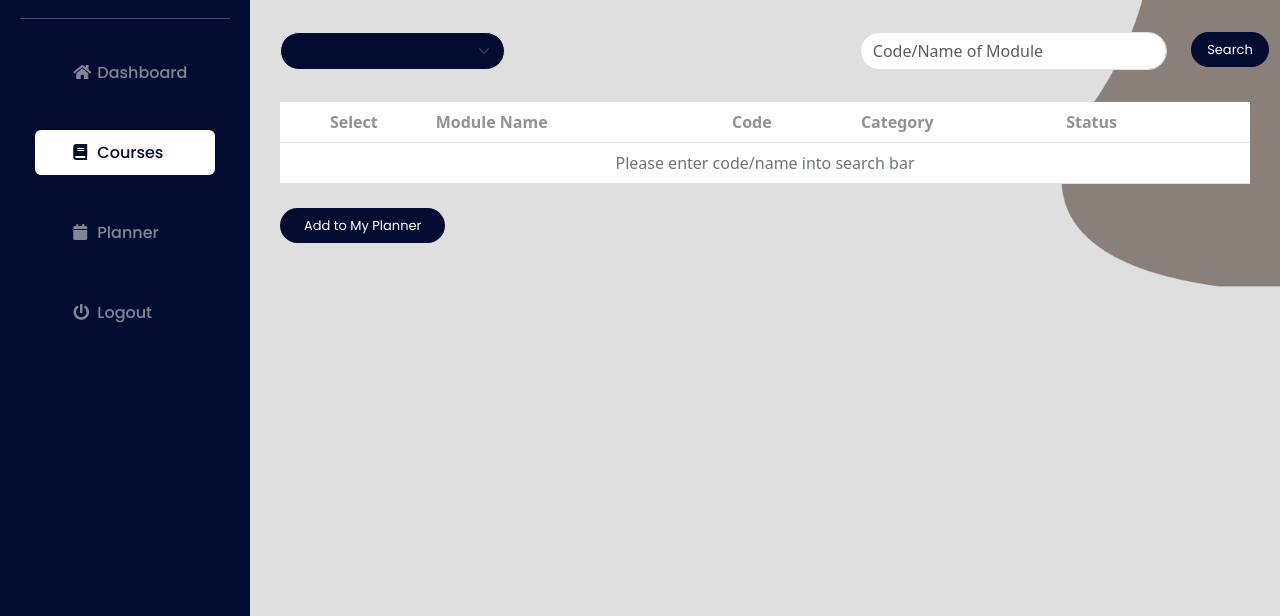
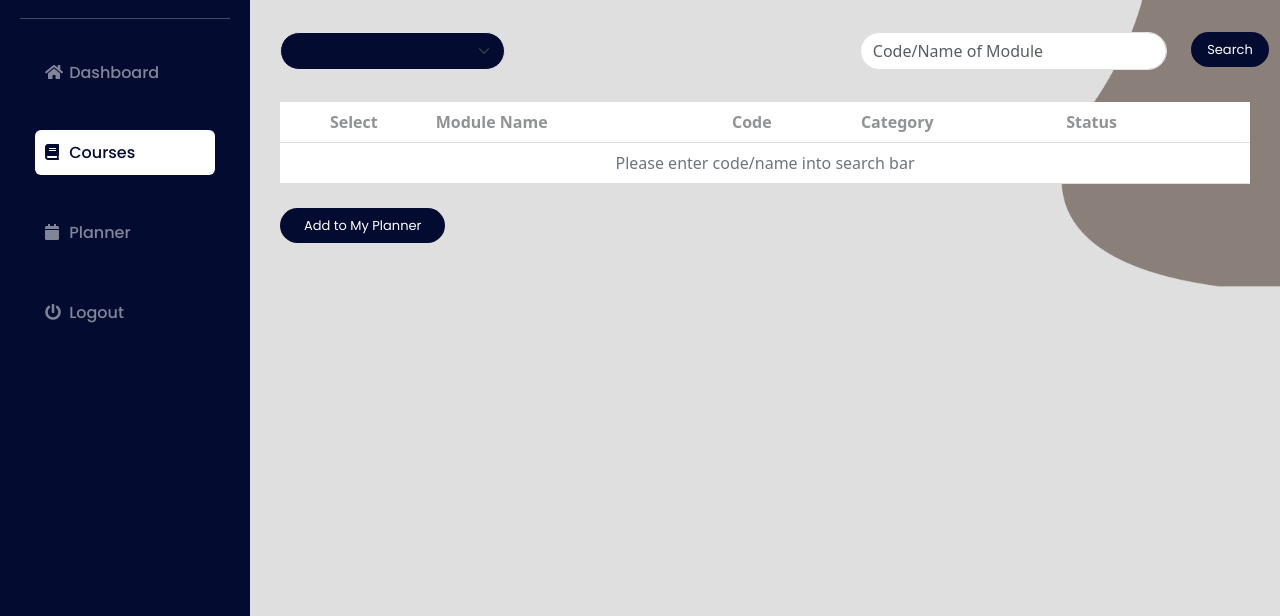
Before and after one commit to kevin73633/WebApp2Group9, a website with bundled scripts: page catalog.html in a window 1280 px wide. Shown: the part 184-800 px from the top of the page. Built offline with nearby package versions, Linux system fonts and the light colour scheme.

Commit message:
fixed sidebar for course

```diff
--- a/catalog.html
+++ b/catalog.html
@@ -27,38 +27,26 @@
                 <hr>
                 <ul class="nav nav-pills flex-column mb-auto d-flex">
                     <li class="nav-item">
-                        <a href="dashboard.html" class="nav-link text-white" aria-current="page">
-                            <svg class="bi me-2" width="16" height="16">
-                                <use xlink:href="#home" />
-                            </svg>
-                            <i class="fas fa-home"></i>
+                        <a href="dashboard.html" class="nav-link text-white">
+                            <i class="fas fa-home" aria-hidden="true"></i>
                             <span class="d-none d-md-inline icon-text">Dashboard</span>
                         </a>
                     </li>
                     <li>
-                        <a href="catalog.html" class="nav-link active">
-                            <svg class="bi me-2" width="16" height="16">
-                                <use xlink:href="#speedometer2" />
-                            </svg>
-                            <i class="fas fa-book"></i>
+                        <a href="catalog.html" class="nav-link active" aria-current="page">
+                            <i class="fas fa-book" aria-hidden="true"></i>
                             <span class="d-none d-md-inline icon-text">Courses</span>
                         </a>
                     </li>
                     <li>
                         <a href="planner.html" class="nav-link text-white">
-                            <svg class="bi me-2" width="16" height="16">
-                                <use xlink:href="#table" />
-                            </svg>
-                            <i class="fas fa-calendar"></i>
-                            <span class="d-none d-md-inline  icon-text">Planner</span>
+                            <i class="fas fa-calendar" aria-hidden="true"></i>
+                            <span class="d-none d-md-inline icon-text">Planner</span>
                         </a>
                     </li>
                     <li>
                         <a href="#" id="logoutBtn" class="nav-link text-white">
-                            <svg class="bi me-2" width="16" height="16">
-                                <use xlink:href="#grid" />
-                            </svg>
-                            <i class="fas fa-power-off"></i>
+                            <i class="fas fa-power-off" aria-hidden="true"></i>
                             <span class="d-none d-md-inline icon-text">Logout</span>
                         </a>
                     </li>
```
Also changed, not shown: planner.html (+2 -2 lines).
